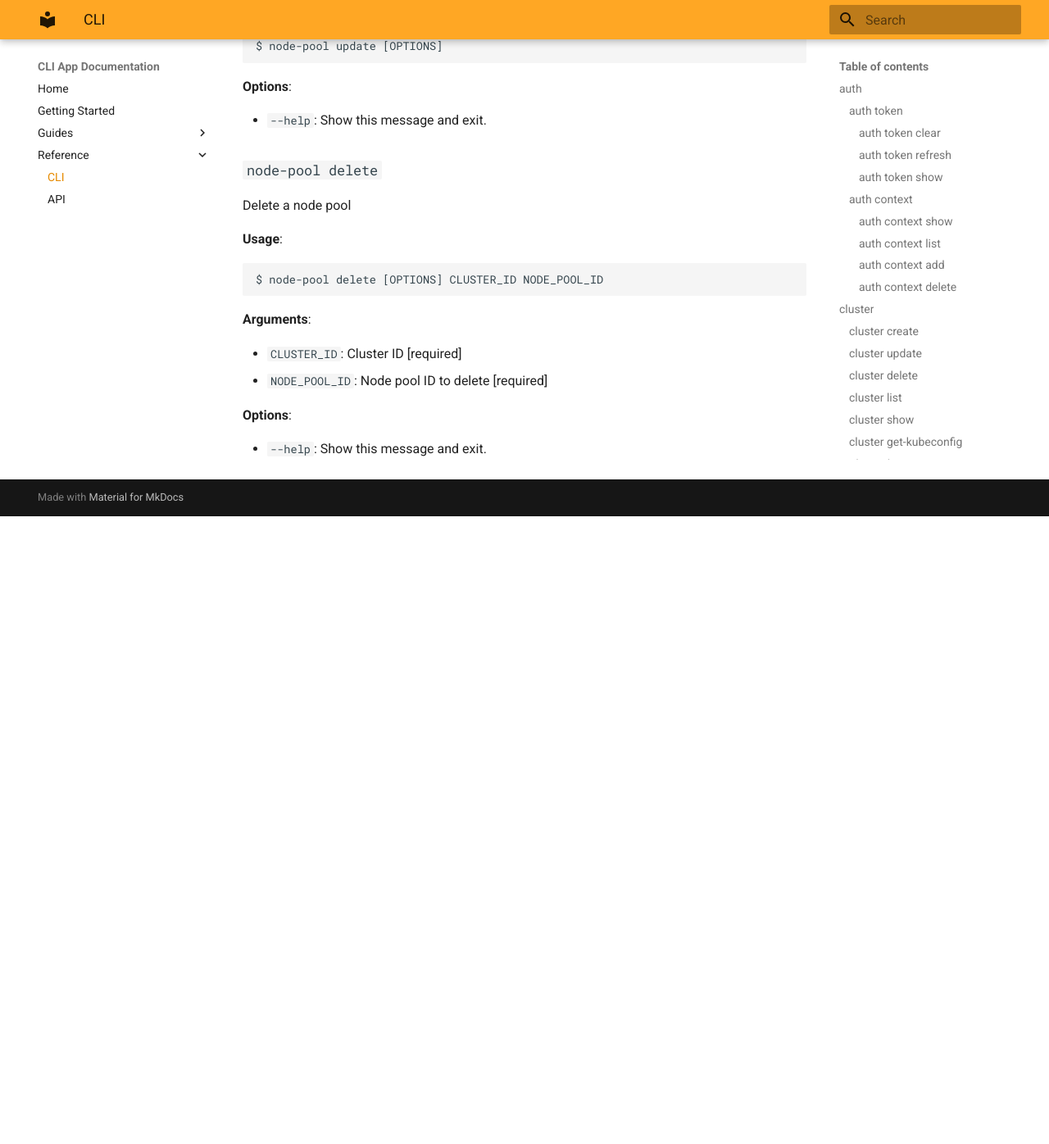
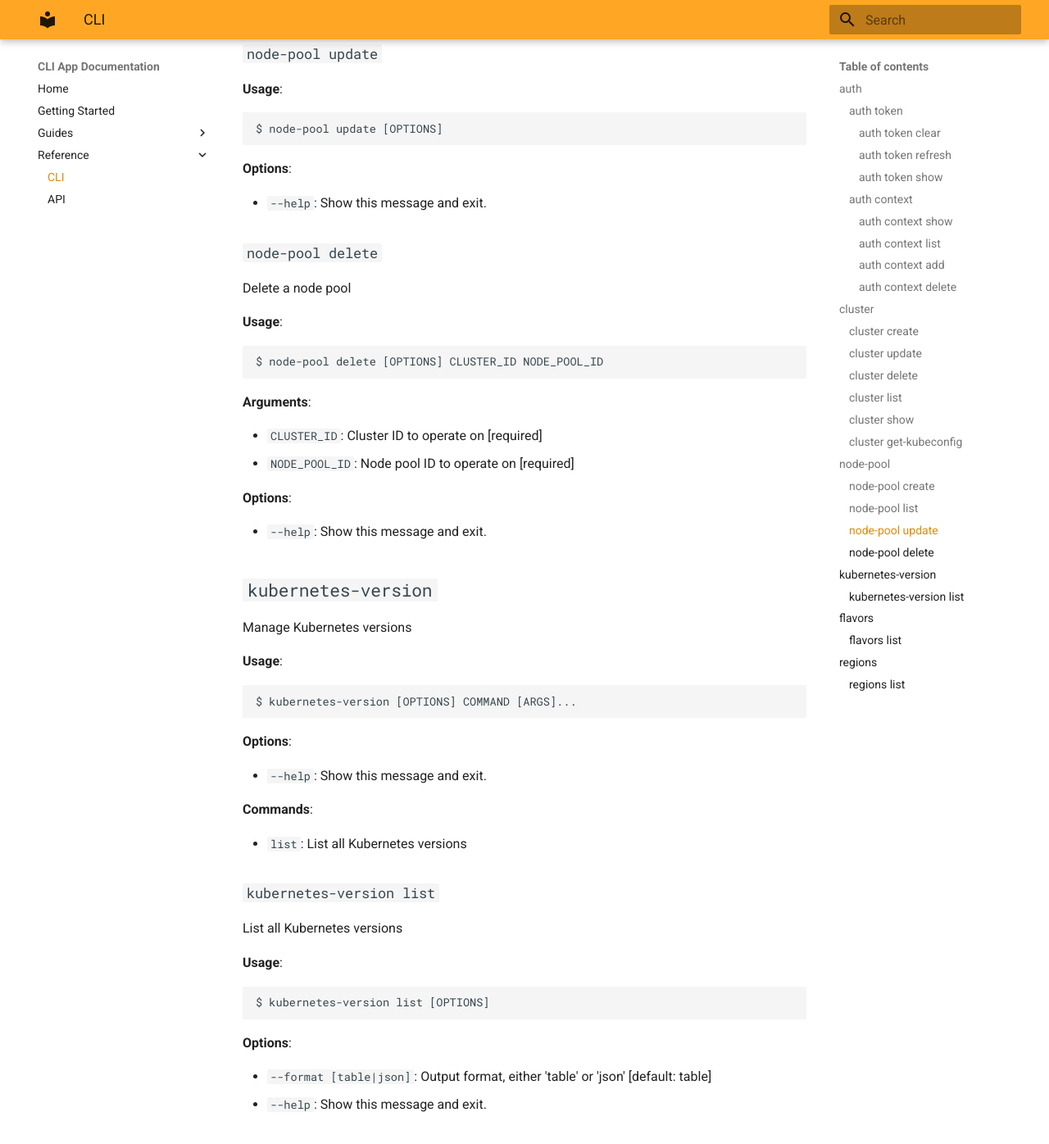
Before and after one commit to CloudFerro/cf-mkcli, an MkDocs documentation site: the page built from docs/reference/cli.md, in a window 1280 px wide and 1400 px high, scrolled down 8392 px. Shown: the top 1396 px of the window at 82% size. Built offline with MkDocs 1.6.1 and Material for MkDocs 9.7.7, drawn with Linux system fonts in a browser that asks for light colours; before the commit the page ends 9022 px from its top, so only the background shows below that; some of the changed text lies outside the part shown.

Commit message:
update docs

````diff
--- a/docs/reference/cli.md
+++ b/docs/reference/cli.md
@@ -19,6 +19,9 @@
 * `auth`: Cli auth management
 * `cluster`: Manage Kubernetes clusters
 * `node-pool`: Manage Kubernetes cluster&#x27;s node pools
+* `kubernetes-version`: Manage Kubernetes versions
+* `flavors`: Manage Kubernetes machine specs (flavors)
+* `regions`: Manage regions
 
 ## `auth`
 
@@ -364,7 +367,7 @@
 
 **Arguments**:
 
-* `CLUSTER_ID`: Cluster ID  [required]
+* `CLUSTER_ID`: Cluster ID to operate on  [required]
 
 **Options**:
 
@@ -394,9 +397,108 @@
 
 **Arguments**:
 
-* `CLUSTER_ID`: Cluster ID  [required]
-* `NODE_POOL_ID`: Node pool ID to delete  [required]
+* `CLUSTER_ID`: Cluster ID to operate on  [required]
+* `NODE_POOL_ID`: Node pool ID to operate on  [required]
 
 **Options**:
 
 * `--help`: Show this message and exit.
+
+## `kubernetes-version`
+
+Manage Kubernetes versions
+
+**Usage**:
+
+```console
+$ kubernetes-version [OPTIONS] COMMAND [ARGS]...
+```
+
+**Options**:
+
+* `--help`: Show this message and exit.
+
+**Commands**:
+
+* `list`: List all Kubernetes versions
+
+### `kubernetes-version list`
+
+List all Kubernetes versions
+
+**Usage**:
+
+```console
+$ kubernetes-version list [OPTIONS]
+```
+
+**Options**:
+
+* `--format [table|json]`: Output format, either &#x27;table&#x27; or &#x27;json&#x27;  [default: table]
+* `--help`: Show this message and exit.
+
+## `flavors`
+
+Manage Kubernetes machine specs (flavors)
+
+**Usage**:
+
+```console
+$ flavors [OPTIONS] COMMAND [ARGS]...
+```
+
+**Options**:
+
+* `--help`: Show this message and exit.
+
+**Commands**:
+
+* `list`: List all available flavors
+
+### `flavors list`
+
+List all available flavors
+
+**Usage**:
+
+```console
+$ flavors list [OPTIONS]
+```
+
+**Options**:
+
+* `--format [table|json]`: Output format, either &#x27;table&#x27; or &#x27;json&#x27;  [default: table]
+* `--help`: Show this message and exit.
+
+## `regions`
+
+Manage regions
+
+**Usage**:
+
+```console
+$ regions [OPTIONS] COMMAND [ARGS]...
+```
+
+**Options**:
+
+* `--help`: Show this message and exit.
+
+**Commands**:
+
+* `list`: List all available regions
+
+### `regions list`
+
+List all available regions
+
+**Usage**:
+
+```console
+$ regions list [OPTIONS]
+```
+
+**Options**:
+
+* `--format [table|json]`: Output format, either &#x27;table&#x27; or &#x27;json&#x27;  [default: table]
+* `--help`: Show this message and exit.
````
Also changed, not shown: other parts of docs/reference/cli.md (+2 -2 lines), README.md (+107 -5 lines).
